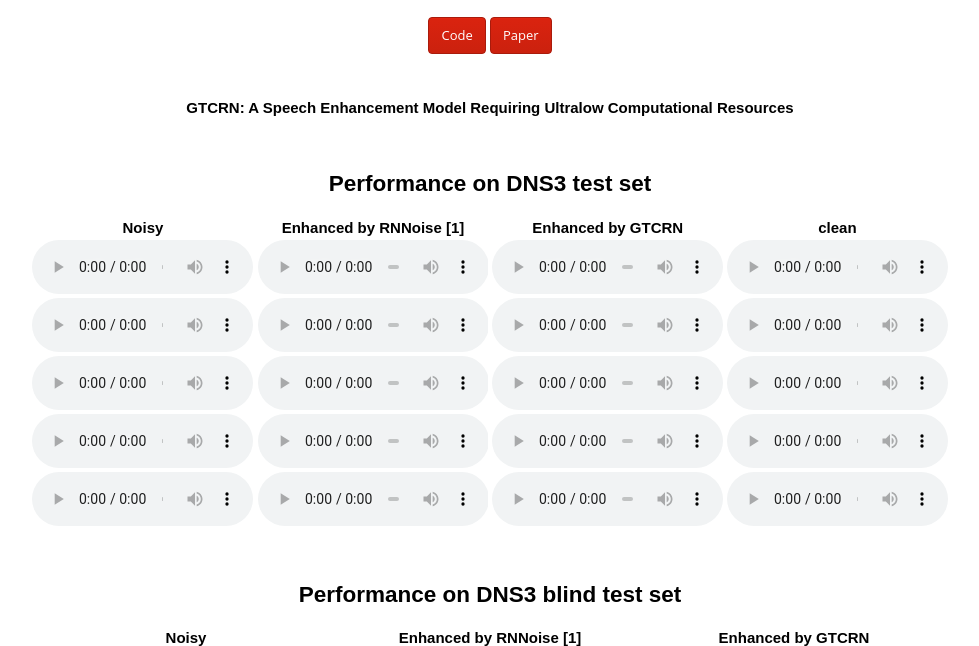
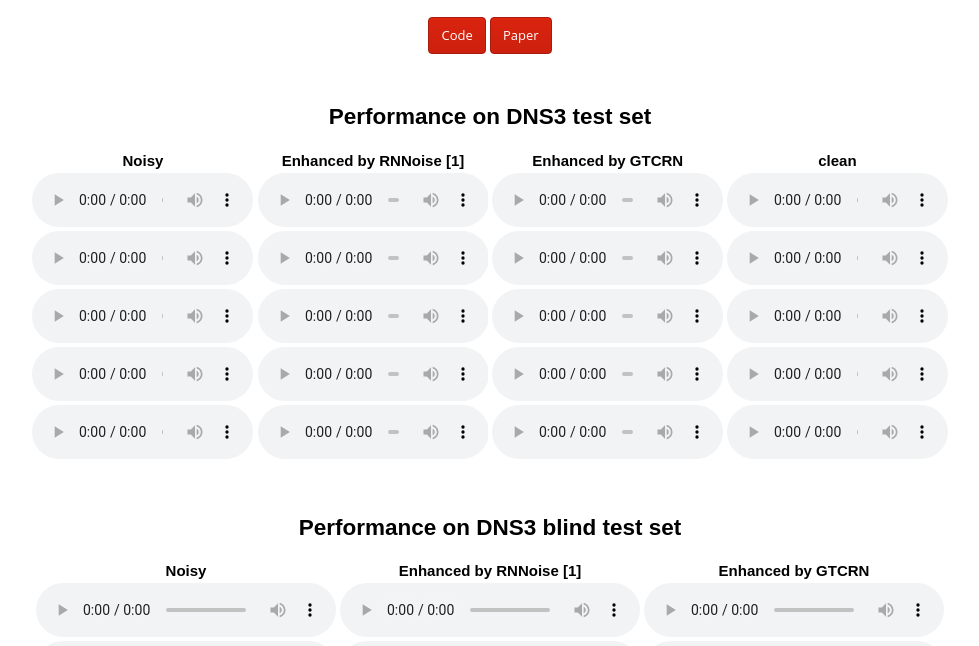
Before and after one commit to Xiaobin-Rong/gtcrn_demo, a plain HTML site: page index.html in a window 1280 px wide. Shown: the part 82-728 px from the top of the page, without its empty margins (150-1129 px from the left). Drawn offline with Linux system fonts and the light colour scheme.

Commit message:
Update index.html

```diff
--- a/index.html
+++ b/index.html
@@ -23,7 +23,6 @@
 	       <a class="btn btn-primary" href="https://github.com/Xiaobin-Rong/gtcrn">Code</a>
                <a class="btn btn-primary" href="https://">Paper</a>
 	</p>
-	<h4 class="mt-5">GTCRN: A Speech Enhancement Model Requiring Ultralow Computational Resources</h4>
         </div>
 
         <br>
```
